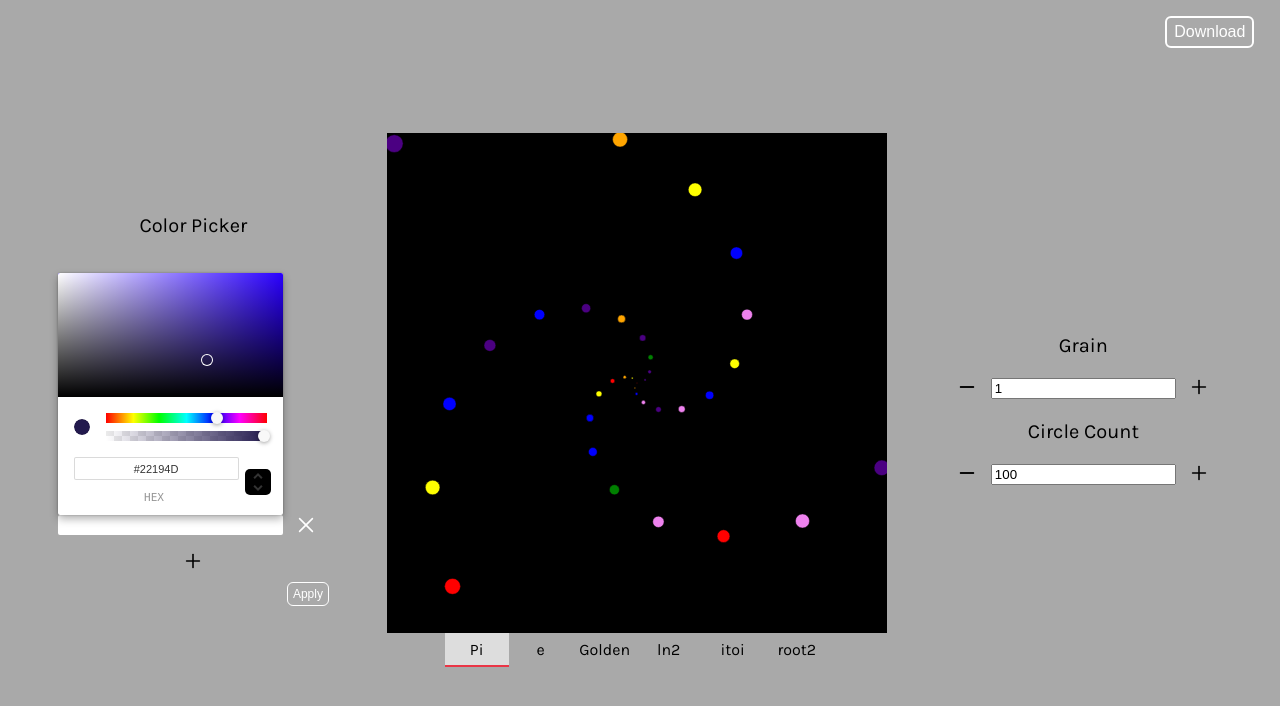
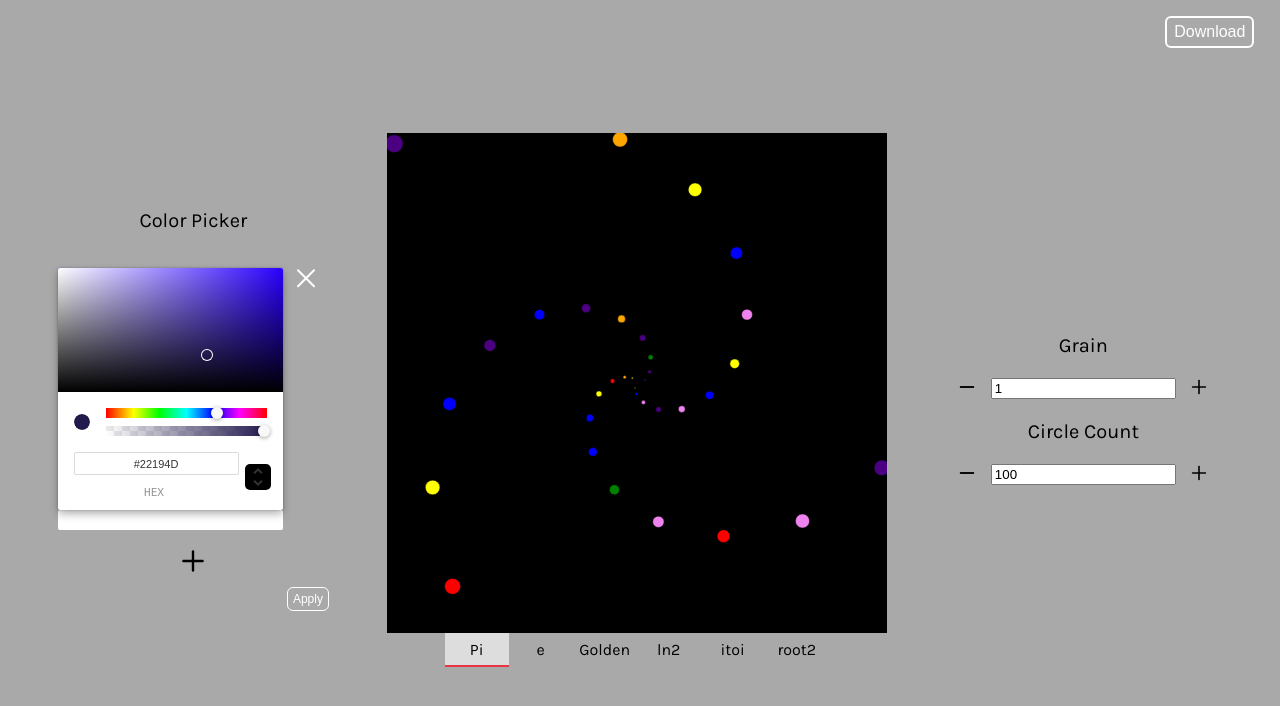
Before and after one commit to BrendanKelly94/Irrational-number-vis, a React (Create React App) app: page / in a window 1280 px wide. Both pictures are taken after a click on the element 170 px from the left and 404 px from the top of the page. Shown: the top 706 px of the page. Built offline with nearby package versions, Linux system fonts and the light colour scheme.

Commit message:
replaced blur with button

```diff
--- a/public/index.html
+++ b/public/index.html
@@ -11,6 +11,7 @@
     -->
     <link rel="manifest" href="%PUBLIC_URL%/manifest.json">
     <link href="https://fonts.googleapis.com/css?family=Karla" rel="stylesheet">
+
     <!--
       Notice the use of %PUBLIC_URL% in the tags above.
       It will be replaced with the URL of the `public` folder during the build.
@@ -37,5 +38,6 @@
       To begin the development, run `npm start` or `yarn start`.
       To create a production bundle, use `npm run build` or `yarn build`.
     -->
+    <script src="https://cdnjs.cloudflare.com/ajax/libs/animejs/2.2.0/anime.min.js"></script>
   </body>
 </html>
--- a/src/ColorPicker.js
+++ b/src/ColorPicker.js
@@ -8,10 +8,10 @@ class ColorPicker extends React.Component {
     this.state = {
       isOpen: false,
     }
+
     this.color = '#fff';
     this.handleClick = this.handleClick.bind(this);
     this.handleChange = this.handleChange.bind(this);
-    this.handleBlur = this.handleBlur.bind(this);
   }
 
   handleChange(e){
@@ -19,23 +19,19 @@ class ColorPicker extends React.Component {
     this.props.changeColor(e.hex, this.props.id);
   }
 
-  handleBlur(){
-    this.setState({isOpen: false});
-  }
 
   handleClick(){
-    this.setState({isOpen: true})
+    this.setState({isOpen: !this.state.isOpen})
   }
 
   render() {
+    const {isOpen} = this.state;
     return (
-      <div className = 'color-picker-container' tabindex="-1" >
-        <div onBlur = {this.handleBlur} >
-          <ChromePicker className = {this.state.isOpen? 'color-picker visible': 'color-picker invisible'} key = {this.color + this.props.id} onChange = {this.handleChange} />
-        </div>
+      <div id = 'test' className = 'color-picker-container' >
+        <ChromePicker className = {isOpen? 'color-picker visible': 'color-picker invisible'} key = {this.color + this.props.id} onChange = {this.handleChange} />
         <div style ={{display:'flex'}}>
           <div onClick = {this.handleClick} className = 'color-indicator' style = {{backgroundColor: `${this.color}`, height: '20px'}}></div>
-          <XButton size = {20} item = {'x'} color = {'#fff'} hoverColor = {this.color} callback= {this.props.deleteColor}/>
+          <XButton size = {20} item = {'x'} color = {'#fff'} hoverColor = {this.color} callback= {(isOpen)?this.handleClick:this.props.deleteColor} transition = {isOpen}/>
         </div>
       </div>
     );
--- a/src/ColorSelect.js
+++ b/src/ColorSelect.js
@@ -54,7 +54,7 @@ class ColorSelect extends React.Component {
           })
         }
         <div style = {{marginTop: '1em', display: 'flex', justifyContent: 'center'}}>
-          <XButton size = {20} item = {'plus'} color = {'#000'} hoverColor = {'#ddd'} callback= {this.addColor}/>
+          <XButton size = {30} item = {'plus'} color = {'#000'} hoverColor = {'#ddd'} callback= {this.addColor} transition ={false}/>
         </div>
         <div style = {{marginTop: '.5em', display: 'flex', justifyContent: 'flex-end'}}>
           <OutlineButton text = {'Apply'} callback = {_ => this.props.callback(this.colorBuf)} fontSize = '.75' />
--- a/src/NumberInput.js
+++ b/src/NumberInput.js
@@ -43,9 +43,9 @@ class NumberInput extends React.Component {
       <div style ={{display:'flex', flexDirection: 'column'}}>
         <p className = 'label'> {this.props.label} </p>
         <div style = {{display: 'flex', justifyContent:'center', alignItems: 'center'}}>
-          <XButton size = {20} item = {'minus'} color = {'#000'} hoverColor = {'#ddd'} callback= {this.down}/>
+          <XButton size = {20} item = {'minus'} color = {'#000'} hoverColor = {'#ddd'} callback= {this.down} transition = {false}/>
           <input onChange = {this.handleInput} value = {this.state.number}/>
-          <XButton size = {20} item = {'plus'} color = {'#000'} hoverColor = {'#ddd'} callback= {this.up}/>
+          <XButton size = {20} item = {'plus'} color = {'#000'} hoverColor = {'#ddd'} callback= {this.up} transition = {false}/>
         </div>
       </div>
     );
--- a/src/XButton.js
+++ b/src/XButton.js
@@ -7,6 +7,8 @@ class XButton extends React.Component {
     this.state = {
       hover: false
     }
+    this.line1 = React.createRef();
+    this.line2 = React.createRef();
     this.itemPos = {
       minus: {
         line1: {
@@ -56,8 +58,57 @@ class XButton extends React.Component {
       strokeWidth:`${this.props.size/10}`,
       strokeLinecap: 'round'
     }
+    this.svgStyle = {
+      marginLeft: '1em',
+      marginRight: '1em',
+      backgroundColor:'transparent',
+      transformOrigin: '50% 50%',
+      transform: 'translate(0,0)scale(.8)',
+      transition: 'transform .5s ease'
+    }
+    this.line1Forward = null;
+    this.line2Forward = null;
+    this.handleClick = this.handleClick.bind(this);
     this.handleEnter = this.handleEnter.bind(this);
     this.handleLeave = this.handleLeave.bind(this);
+    this.animate = this.animate.bind(this);
+  }
+
+  componentDidMount(){
+    // this.line1Forward = anime({
+    //   targets: this.line1.current,
+    //   x1:35,
+    //   y1:40,
+    //   x2: 60,
+    //   y2: 60,
+    //   easing: 'linear',
+    //   duration: 200,
+    //   autoplay: false,
+    //   offset: 0
+    // });
+    // this.line2Forward = anime({
+    //   targets: this.line2.current,
+    //   x1:95,
+    //   y1:5,
+    //   x2:60,
+    //   y2:60,
+    //   easing: 'linear',
+    //   duration: 200,
+    //   autoplay:false,
+    //   offset:0
+    // });
+  }
+
+  animate(){
+    // this.line1Forward.play();
+    // this.line2Forward.play();
+    // this.line1Forward.reverse();
+    // this.line2Forward.reverse();
+  }
+
+  handleClick(){
+    // this.animate();
+    // this.props.callback();
   }
 
   handleEnter(){
@@ -73,7 +124,8 @@ class XButton extends React.Component {
   }
 
   render() {
-    const { size, item, color, hoverColor} = this.props;
+    const { size, item, color, hoverColor, transition} = this.props;
+
     let effectiveHoverColor;
 
     if(hoverColor === '#000' && color === '#000'){
@@ -86,10 +138,9 @@ class XButton extends React.Component {
 
     return (
       <button onClick = {this.props.callback} style = {{padding: '0', backgroundColor: 'transparent', border: 'none'}}>
-        <svg onMouseEnter = {this.handleEnter} onMouseLeave = {this.handleLeave} width={size} height={size} style ={{marginLeft: '1em', marginRight: '1em' ,backgroundColor:'transparent', transformOrigin: '50% 50%',
-    transform: 'scale(.8)'}}>
-          <line x1={this.itemPos[item].line1.x1} y1={this.itemPos[item].line1.y1} x2={this.itemPos[item].line1.x2} y2={this.itemPos[item].line1.y2} style={(this.state.hover)?{...this.lineStyle, stroke:`${effectiveHoverColor}`}:this.lineStyle} />
-          <line x1 = {this.itemPos[item].line2.x1} y1 = {this.itemPos[item].line2.y1} x2 = {this.itemPos[item].line2.x2} y2 = {this.itemPos[item].line2.y2} style = {(this.state.hover)?{...this.lineStyle, stroke:`${effectiveHoverColor}`}:this.lineStyle} />
+        <svg onMouseEnter = {this.handleEnter} onMouseLeave = {this.handleLeave} width={size} height={size} style ={this.props.transition?{...this.svgStyle, transform:'translate(0,-241.75px)'}: this.svgStyle}>
+          <line ref = {this.line1} x1={this.itemPos[item].line1.x1} y1={this.itemPos[item].line1.y1} x2={this.itemPos[item].line1.x2} y2={this.itemPos[item].line1.y2} style={(this.state.hover)?{...this.lineStyle, stroke:`${effectiveHoverColor}`}:this.lineStyle} />
+          <line ref = {this.line2} x1 = {this.itemPos[item].line2.x1} y1 = {this.itemPos[item].line2.y1} x2 = {this.itemPos[item].line2.x2} y2 = {this.itemPos[item].line2.y2} style = {(this.state.hover)?{...this.lineStyle, stroke:`${effectiveHoverColor}`}:this.lineStyle} />
         </svg>
       </button>
     );
```
